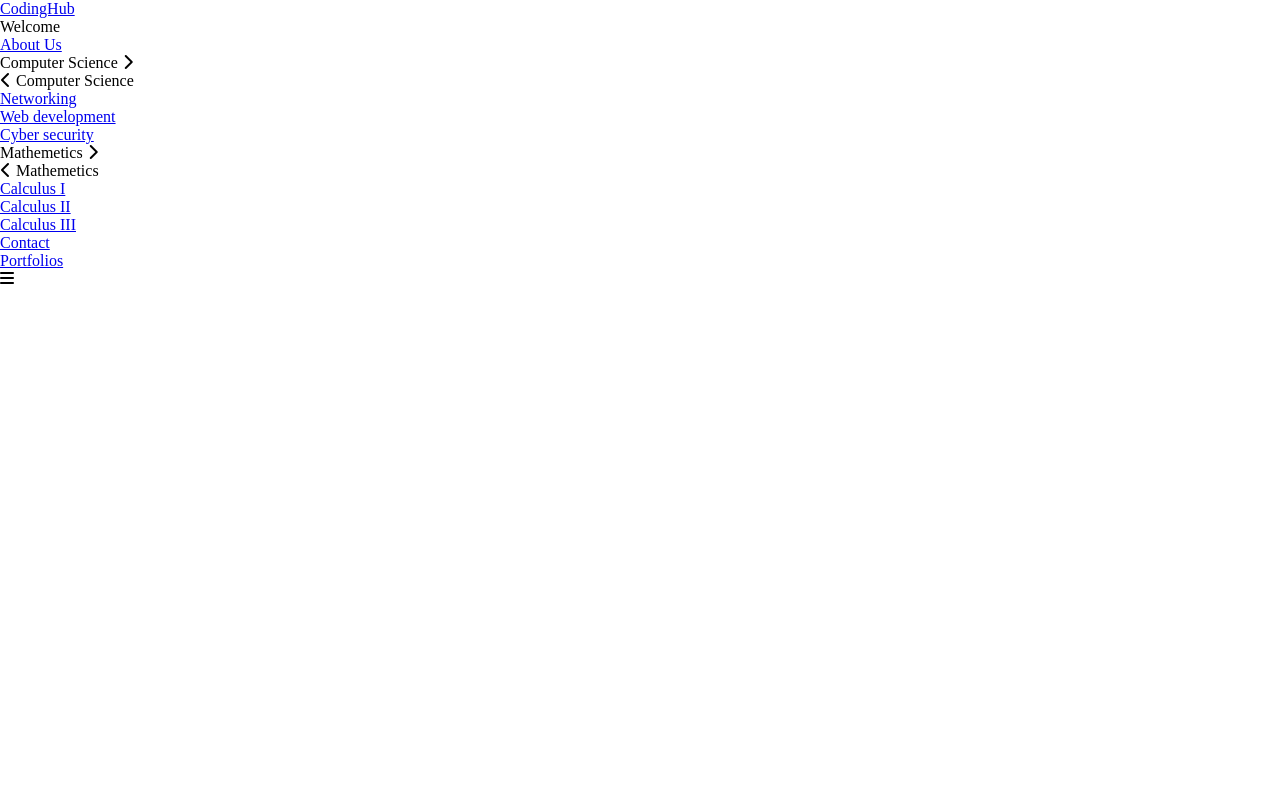
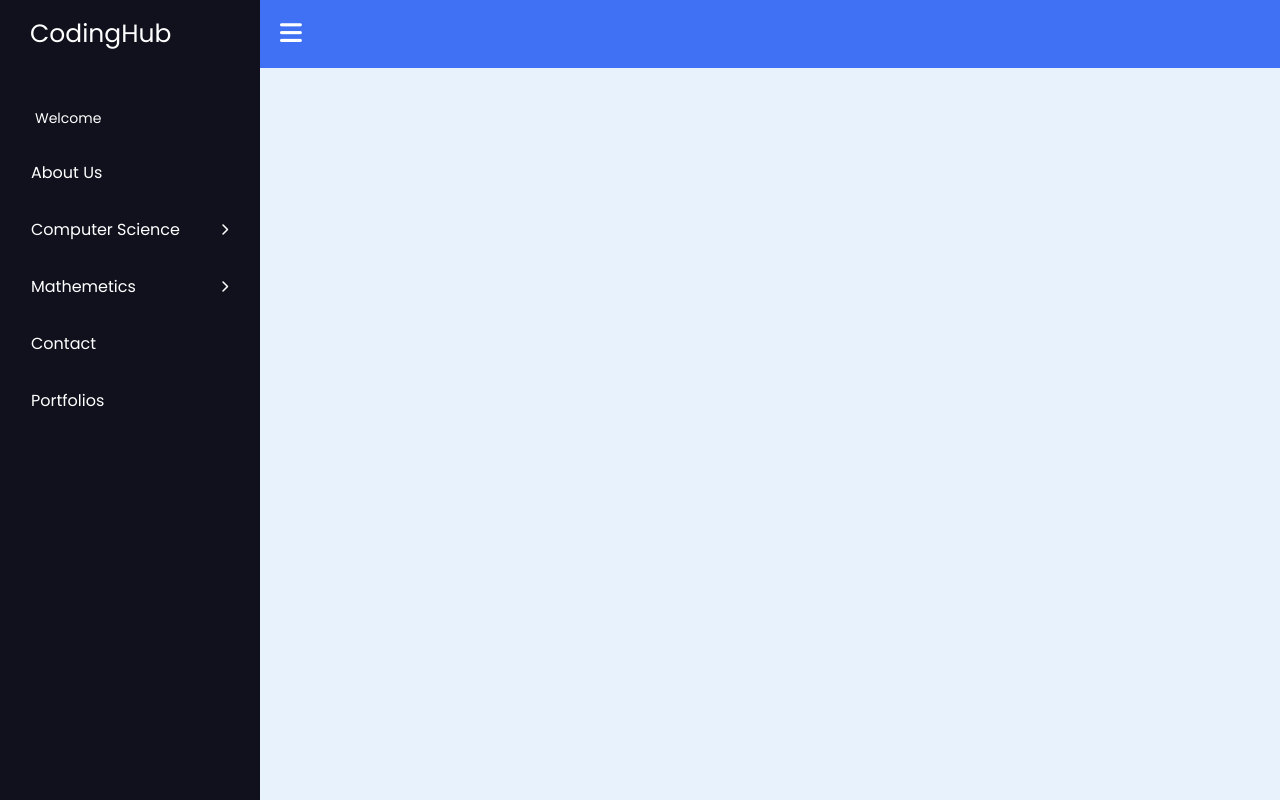
Before and after one commit to Yanickd10/codingHub, a plain HTML site: page index.html in a window 1280 px wide. Drawn offline with Linux system fonts and the light colour scheme.

Commit message:
style.css

```diff
--- a/style.css
+++ b/style.css
@@ -1,5 +1,126 @@
-*{
-    font-family: 'Times New Roman', Times, serif;
-    padding: 0;
-    margin: 0;
+@import url("https://fonts.googleapis.com/css2?family=Poppins:wght@200;300;400;500;600;700&display=swap");
+* {
+  margin: 0;
+  padding: 0;
+  box-sizing: border-box;
+  font-family: "Poppins", sans-serif;
 }
+.sidebar {
+  position: fixed;
+  height: 100%;
+  width: 260px;
+  background: #11101d;
+  padding: 15px;
+  z-index: 99;
+}
+.logo {
+  font-size: 25px;
+  padding: 0 15px;
+}
+.sidebar a {
+  color: #fff;
+  text-decoration: none;
+}
+.menu-content {
+  position: relative;
+  height: 100%;
+  width: 100%;
+  margin-top: 40px;
+  overflow-y: scroll;
+}
+.menu-content::-webkit-scrollbar {
+  display: none;
+}
+.menu-items {
+  height: 100%;
+  width: 100%;
+  list-style: none;
+  transition: all 0.4s ease;
+}
+.submenu-active .menu-items {
+  transform: translateX(-56%);
+}
+.menu-title {
+  color: #fff;
+  font-size: 14px;
+  padding: 15px 20px;
+}
+.item a,
+.submenu-item {
+  padding: 16px;
+  display: inline-block;
+  width: 100%;
+  border-radius: 12px;
+}
+.item i {
+  font-size: 12px;
+}
+.item a:hover,
+.submenu-item:hover,
+.submenu .menu-title:hover {
+  background: rgba(255, 255, 255, 0.1);
+}
+.submenu-item {
+  display: flex;
+  justify-content: space-between;
+  align-items: center;
+  color: #fff;
+  cursor: pointer;
+}
+.submenu {
+  position: absolute;
+  height: 100%;
+  width: 100%;
+  top: 0;
+  right: calc(-100% - 26px);
+  height: calc(100% + 100vh);
+  background: #11101d;
+  display: none;
+}
+.show-submenu ~ .submenu {
+  display: block;
+}
+.submenu .menu-title {
+  border-radius: 12px;
+  cursor: pointer;
+}
+.submenu .menu-title i {
+  margin-right: 10px;
+}
+.navbar,
+.main {
+  left: 260px;
+  width: calc(100% - 260px);
+  transition: all 0.5s ease;
+  z-index: 1000;
+}
+.sidebar.close ~ .navbar,
+.sidebar.close ~ .main {
+  left: 0;
+  width: 100%;
+}
+.navbar {
+  position: fixed;
+  color: #fff;
+  padding: 15px 20px;
+  font-size: 25px;
+  background: #4070f4;
+  cursor: pointer;
+}
+.navbar #sidebar-close {
+  cursor: pointer;
+}
+.main {
+  position: relative;
+  display: flex;
+  align-items: center;
+  justify-content: center;
+  height: 100vh;
+  z-index: 100;
+  background: #e7f2fd;
+}
+.main h1 {
+  color: #11101d;
+  font-size: 40px;
+  text-align: center;
+}
```
